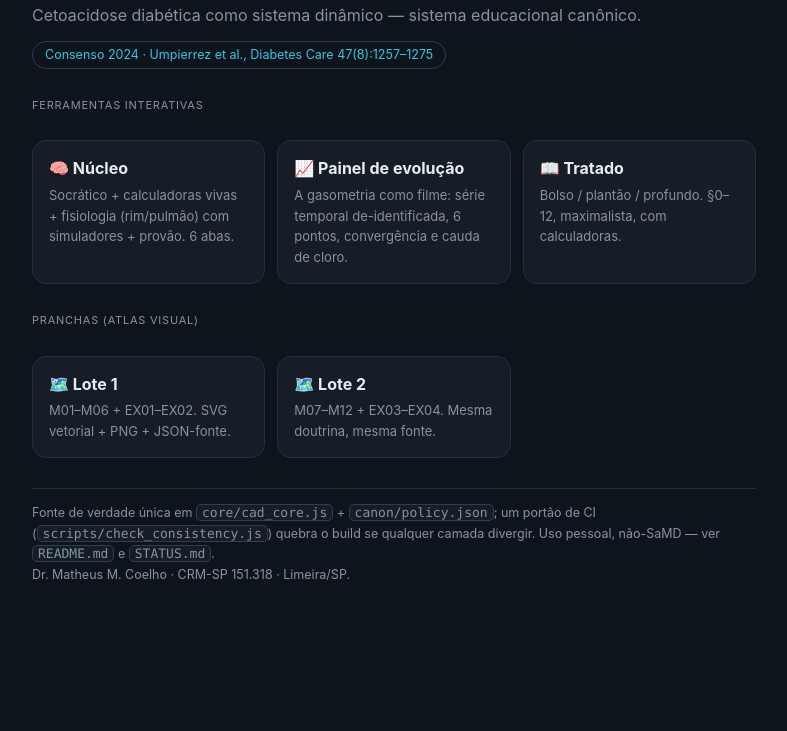
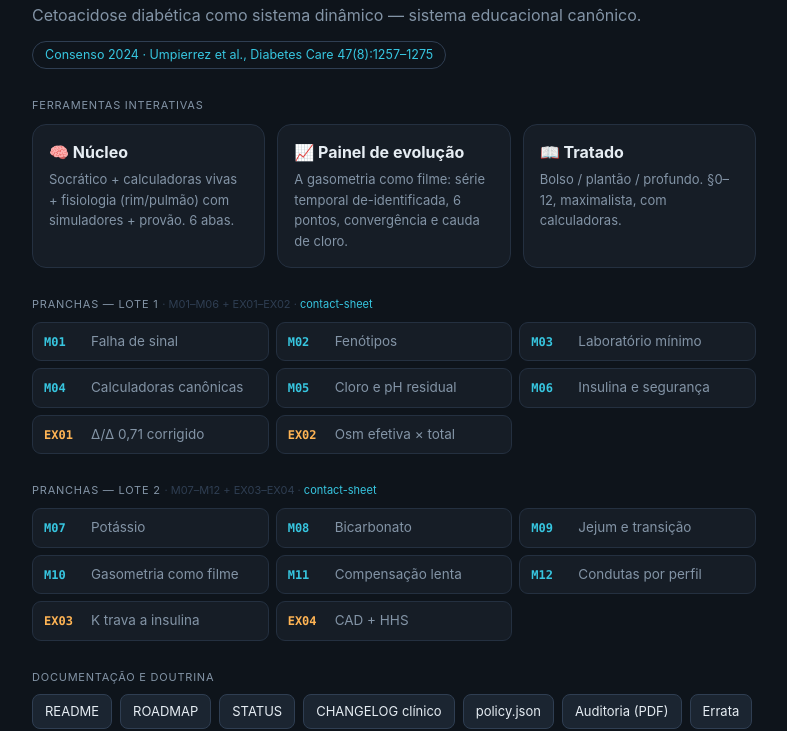
Before and after one commit to Drmcoelho/CAD, a website: page index.html in a window 1280 px wide. Shown: the part 85-816 px from the top of the page, without its empty margins (246-1033 px from the left). Drawn offline with Linux system fonts and the light colour scheme.

Commit message:
feat: changelog clínico + landing com índice completo de pranchas (#4)
CHANGELOG.md (Fase 5): mudanças de limiar de→para/fonte/impacto. index.html: índice das 12 pranchas + 4 exercícios + docs. CI verde, render revisado.

```diff
--- a/index.html
+++ b/index.html
@@ -2,16 +2,26 @@
 <meta name="viewport" content="width=device-width, initial-scale=1">
 <title>CAD 360</title>
 <style>
-:root{--bg:#0e141b;--p:#161d26;--line:#243040;--line2:#2f3e52;--tx:#e6edf3;--mut:#8394a6;--teal:#37c6e0}
+:root{--bg:#0e141b;--p:#161d26;--p2:#1b2531;--line:#243040;--line2:#2f3e52;--tx:#e6edf3;--mut:#8394a6;--teal:#37c6e0;--amb:#ffb454}
 *{box-sizing:border-box}body{margin:0;background:var(--bg);color:var(--tx);font:16px/1.6 -apple-system,Segoe UI,Roboto,sans-serif}
 .wrap{max-width:760px;margin:0 auto;padding:34px 18px 80px}
 h1{font-size:30px;margin:0;letter-spacing:-.5px}.sub{color:var(--mut);margin:6px 0 2px}
 .src{color:var(--teal);font-size:12.5px;border:1px solid var(--line2);border-radius:20px;padding:3px 12px;display:inline-block;margin-top:10px}
-.grid{display:grid;grid-template-columns:repeat(auto-fill,minmax(220px,1fr));gap:12px;margin-top:26px}
+.grid{display:grid;grid-template-columns:repeat(auto-fill,minmax(220px,1fr));gap:12px;margin-top:10px}
 a.card{display:block;background:var(--p);border:1px solid var(--line);border-radius:14px;padding:15px 16px;text-decoration:none;color:var(--tx);transition:border-color .15s}
 a.card:hover{border-color:var(--teal)}
 a.card .t{font-weight:700;font-size:16px}a.card .d{color:var(--mut);font-size:13px;margin-top:3px}
-.lab{color:var(--mut);font-size:11px;letter-spacing:.07em;text-transform:uppercase;margin:28px 0 4px}
+.lab{color:var(--mut);font-size:11px;letter-spacing:.07em;text-transform:uppercase;margin:28px 0 8px}
+.lab .n{color:var(--line2);text-transform:none;letter-spacing:0}
+.plist{display:grid;grid-template-columns:repeat(auto-fill,minmax(232px,1fr));gap:7px}
+a.p{display:flex;gap:9px;align-items:baseline;background:var(--p);border:1px solid var(--line);border-radius:9px;padding:8px 11px;text-decoration:none;color:var(--tx);font-size:13.5px;transition:border-color .15s}
+a.p:hover{border-color:var(--teal)}
+a.p .k{font-family:ui-monospace,Menlo,monospace;color:var(--teal);font-size:12px;min-width:38px;font-weight:700}
+a.p.ex .k{color:var(--amb)}
+a.p .l{color:var(--mut)}a.p:hover .l{color:var(--tx)}
+.docs{display:flex;flex-wrap:wrap;gap:8px}
+a.doc{background:var(--p2);border:1px solid var(--line2);border-radius:8px;padding:6px 12px;text-decoration:none;color:var(--tx);font-size:13px}
+a.doc:hover{border-color:var(--teal)}
 .foot{color:var(--mut);font-size:12.5px;margin-top:30px;border-top:1px solid var(--line);padding-top:14px;line-height:1.6}
 code{font-family:ui-monospace,Menlo,monospace;background:var(--p);border:1px solid var(--line2);border-radius:5px;padding:0 5px;font-size:13px}
 </style></head><body><div class="wrap">
@@ -26,10 +36,39 @@ code{font-family:ui-monospace,Menlo,monospace;background:var(--p);border:1px sol
  <a class="card" href="tratado/"><div class="t">📖 Tratado</div><div class="d">Bolso / plantão / profundo. §0–12, maximalista, com calculadoras.</div></a>
 </div>
 
-<div class="lab">Pranchas (atlas visual)</div>
-<div class="grid">
- <a class="card" href="pranchas/lote1/contact-sheet.png"><div class="t">🗺️ Lote 1</div><div class="d">M01–M06 + EX01–EX02. SVG vetorial + PNG + JSON-fonte.</div></a>
- <a class="card" href="pranchas/lote2/contact-sheet.png"><div class="t">🗺️ Lote 2</div><div class="d">M07–M12 + EX03–EX04. Mesma doutrina, mesma fonte.</div></a>
+<div class="lab">Pranchas — Lote 1 <span class="n">· M01–M06 + EX01–EX02 · <a href="pranchas/lote1/contact-sheet.png" style="color:var(--teal);text-decoration:none">contact-sheet</a></span></div>
+<div class="plist">
+ <a class="p" href="pranchas/lote1/svg/cad-lote1-01-m01-falha-de-sinal.svg"><span class="k">M01</span><span class="l">Falha de sinal</span></a>
+ <a class="p" href="pranchas/lote1/svg/cad-lote1-02-m02-fenotipos.svg"><span class="k">M02</span><span class="l">Fenótipos</span></a>
+ <a class="p" href="pranchas/lote1/svg/cad-lote1-03-m03-laboratorio-minimo.svg"><span class="k">M03</span><span class="l">Laboratório mínimo</span></a>
+ <a class="p" href="pranchas/lote1/svg/cad-lote1-04-m04-calculadoras-canonicas.svg"><span class="k">M04</span><span class="l">Calculadoras canônicas</span></a>
+ <a class="p" href="pranchas/lote1/svg/cad-lote1-05-m05-cloro-ph-residual.svg"><span class="k">M05</span><span class="l">Cloro e pH residual</span></a>
+ <a class="p" href="pranchas/lote1/svg/cad-lote1-06-m06-insulina-seguranca.svg"><span class="k">M06</span><span class="l">Insulina e segurança</span></a>
+ <a class="p ex" href="pranchas/lote1/svg/cad-lote1-07-ex01-delta-071-corrigido.svg"><span class="k">EX01</span><span class="l">Δ/Δ 0,71 corrigido</span></a>
+ <a class="p ex" href="pranchas/lote1/svg/cad-lote1-08-ex02-osm-efetiva-total.svg"><span class="k">EX02</span><span class="l">Osm efetiva × total</span></a>
+</div>
+
+<div class="lab">Pranchas — Lote 2 <span class="n">· M07–M12 + EX03–EX04 · <a href="pranchas/lote2/contact-sheet.png" style="color:var(--teal);text-decoration:none">contact-sheet</a></span></div>
+<div class="plist">
+ <a class="p" href="pranchas/lote2/svg/cad-lote2-01-m07-potassio.svg"><span class="k">M07</span><span class="l">Potássio</span></a>
+ <a class="p" href="pranchas/lote2/svg/cad-lote2-02-m08-bicarbonato.svg"><span class="k">M08</span><span class="l">Bicarbonato</span></a>
+ <a class="p" href="pranchas/lote2/svg/cad-lote2-03-m09-jejum-transicao.svg"><span class="k">M09</span><span class="l">Jejum e transição</span></a>
+ <a class="p" href="pranchas/lote2/svg/cad-lote2-04-m10-gasometria-filme.svg"><span class="k">M10</span><span class="l">Gasometria como filme</span></a>
+ <a class="p" href="pranchas/lote2/svg/cad-lote2-05-m11-compensacao-lenta.svg"><span class="k">M11</span><span class="l">Compensação lenta</span></a>
+ <a class="p" href="pranchas/lote2/svg/cad-lote2-06-m12-condutas-perfil.svg"><span class="k">M12</span><span class="l">Condutas por perfil</span></a>
+ <a class="p ex" href="pranchas/lote2/svg/cad-lote2-07-ex03-k-trava-insulina.svg"><span class="k">EX03</span><span class="l">K trava a insulina</span></a>
+ <a class="p ex" href="pranchas/lote2/svg/cad-lote2-08-ex04-cad-hhs.svg"><span class="k">EX04</span><span class="l">CAD + HHS</span></a>
+</div>
+
+<div class="lab">Documentação e doutrina</div>
+<div class="docs">
+ <a class="doc" href="README.md">README</a>
+ <a class="doc" href="ROADMAP.md">ROADMAP</a>
+ <a class="doc" href="STATUS.md">STATUS</a>
+ <a class="doc" href="CHANGELOG.md">CHANGELOG clínico</a>
+ <a class="doc" href="canon/policy.json">policy.json</a>
+ <a class="doc" href="docs/auditoria.pdf">Auditoria (PDF)</a>
+ <a class="doc" href="docs/auditoria-erratum.md">Errata</a>
 </div>
 
 <div class="foot">
```
Also changed, not shown: CHANGELOG.md (added).
